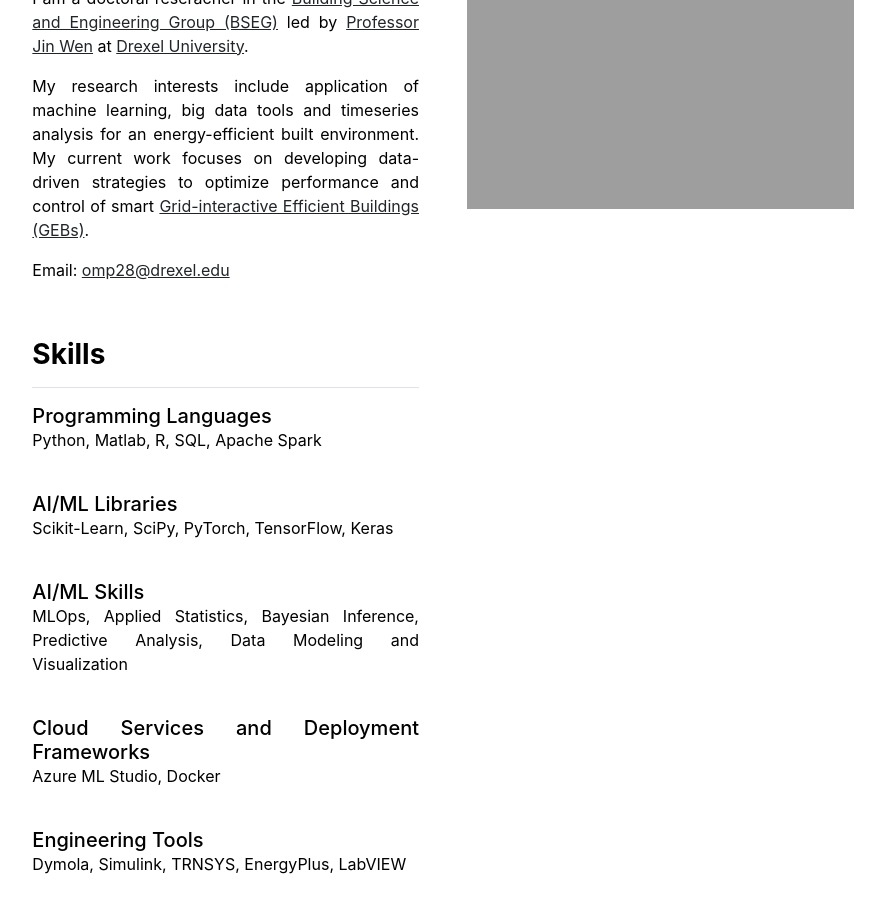
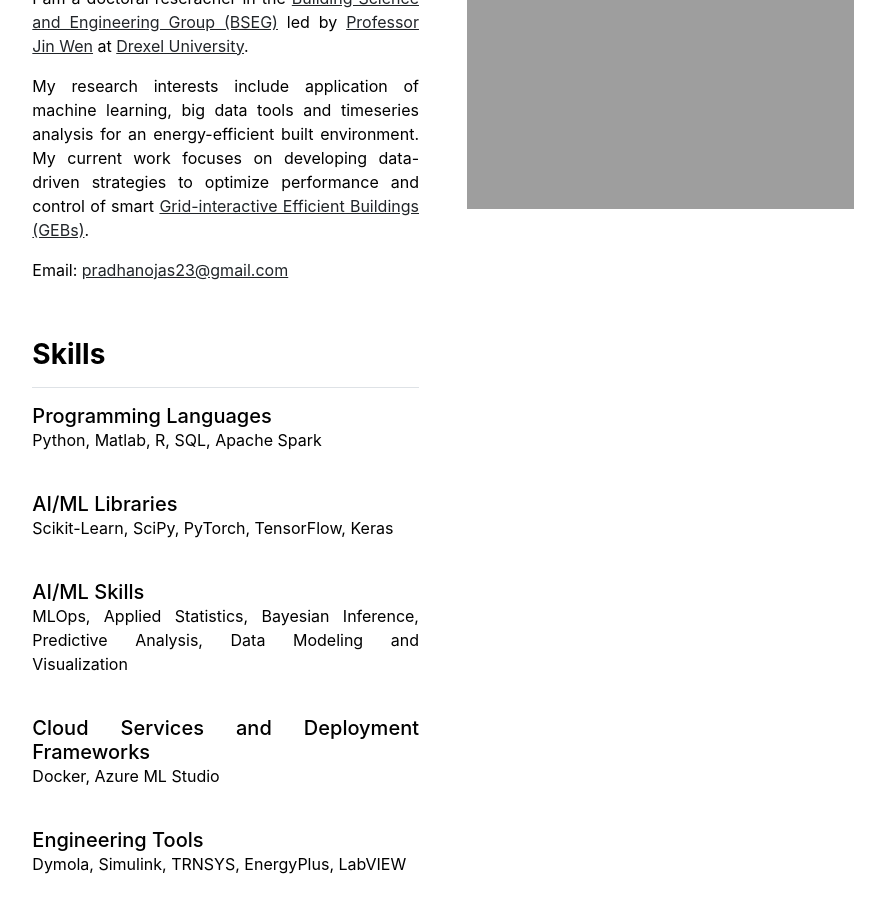
Before and after one commit to pradhanojas/pradhanojas.github.io, a Jekyll site: the page built from index.md, in a window 1280 px wide and 900 px high, scrolled down 260 px. Shown: the whole window, without its empty margins (197-1082 px from the left). Built offline with Jekyll 4.4.1, drawn with Linux system fonts in a browser that asks for light colours.

Commit message:
Update index.md

```diff
--- a/index.md
+++ b/index.md
@@ -3,11 +3,11 @@ layout: home
 title: "Home"
 ---
 
-I am a doctoral reseracher in the <a href="https://drexel.edu/engineering/academics/departments/civil-architectural-environmental-engineering/department-research/faculty-laboratories/building-science-engineering-group/" target="_blank">Building Science and Engineering Group (BSEG)</a> led by <a href="https://drexel.edu/engineering/about/faculty-staff/W/wen-jin/" target="_blank">Professor Jin Wen</a> at <a href="https://drexel.edu/" target="_blank">Drexel University</a>.
+I am a doctoral reseracher in the <a href="https://bseg.cae.drexel.edu/" target="_blank">Building Science and Engineering Group (BSEG)</a> led by <a href="https://drexel.edu/engineering/about/faculty-staff/W/wen-jin/" target="_blank">Professor Jin Wen</a> at <a href="https://drexel.edu/" target="_blank">Drexel University</a>.
 
 My research interests include application of machine learning, big data tools and timeseries analysis for an energy-efficient built environment. My current work focuses on developing data-driven strategies to optimize performance and control of smart <a href="https://www.energy.gov/eere/buildings/grid-interactive-efficient-buildings" target="_blank">Grid-interactive Efficient Buildings (GEBs)</a>.
 
-Email: <a href="mailto:omp28@drexel.edu">omp28@drexel.edu</a>
+Email: <a href="mailto:pradhanojas23@gmail.com">pradhanojas23@gmail.com</a>
 
 <br>
 <h3 class="fw-bold border-bottom pb-3 mb-3">Skills</h3>
@@ -28,7 +28,7 @@ Email: <a href="mailto:omp28@drexel.edu">omp28@drexel.edu</a>
 <br>
 <h5 class="mb-0">Cloud Services and Deployment Frameworks</h5>
 <div>
-    Azure ML Studio, Docker
+    Docker, Azure ML Studio
 </div>
 <br>
 <h5 class="mb-0">Engineering Tools</h5>
```
